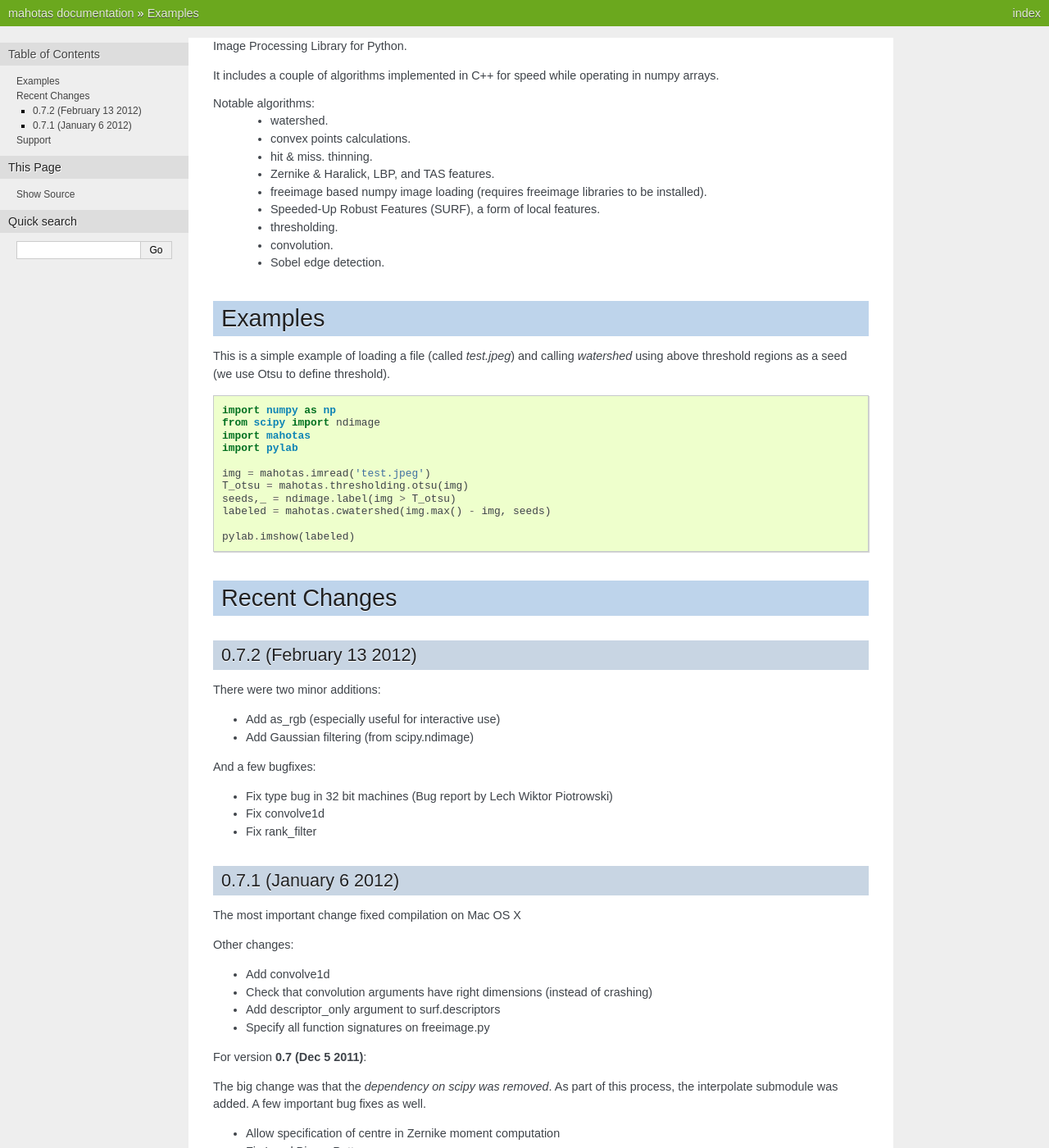
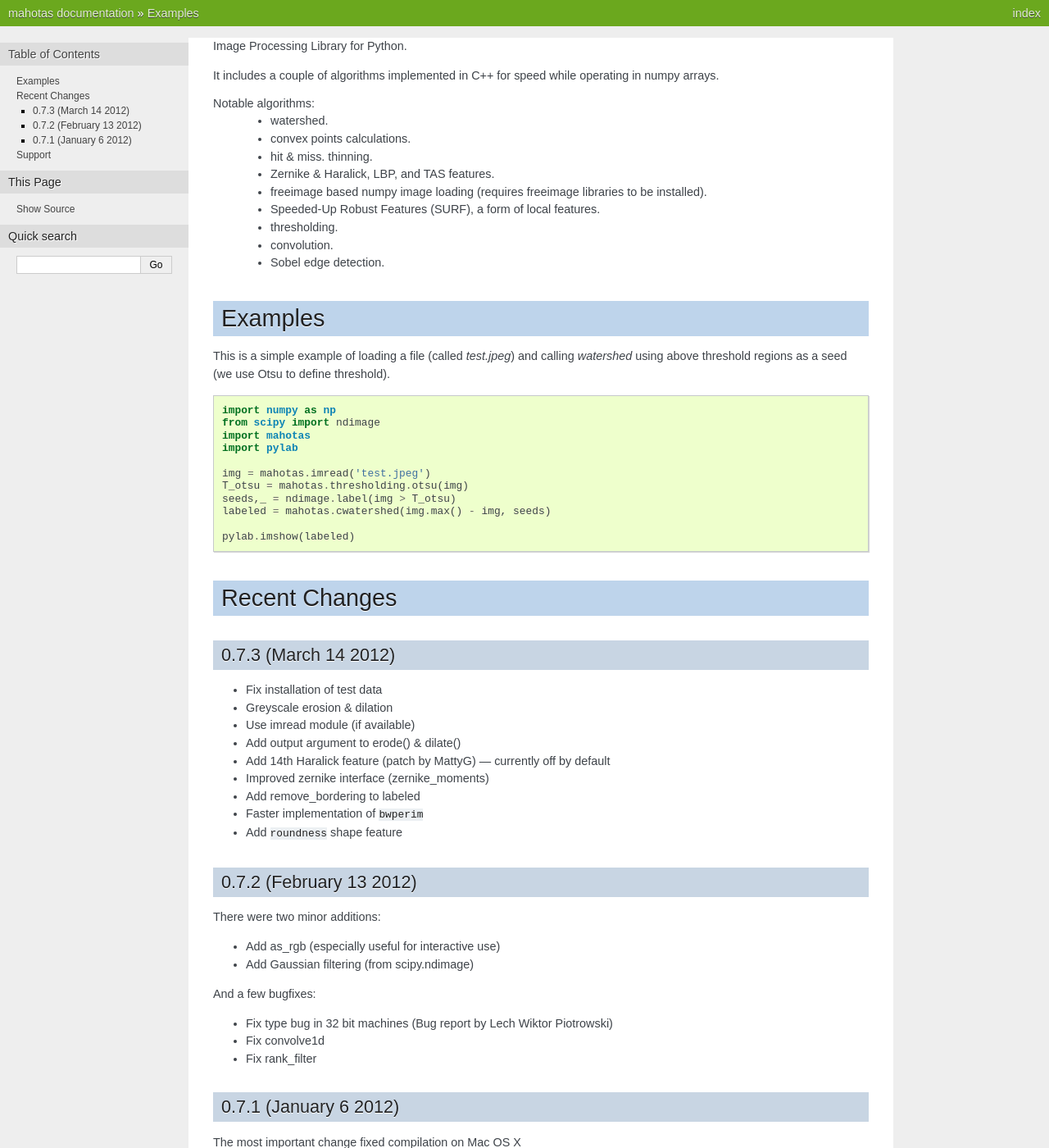
Before and after one commit to luispedro/mahotas, a Sphinx documentation site: the page built from docs/source/readme.rst, in a window 1280 px wide and 1400 px high. Shown: the whole window at 82% size. Built offline with Sphinx 7.4.7, drawn with Linux system fonts in a browser that asks for light colours; formulas are drawn with MathJax 3.

Commit message:
BLD New version: 0.7.3
It's been a month since last release, so update.

Many small improvements:

- Greyscale erosion & dilation
- Use imread module (if available)
- Add output argument to erode() & dilate()
- Add 14th Haralick feature (patch by MattyG) --- currently off by default
- Improved zernike interface (zernike_moments)
- Add remove_bordering to labeled
- Faster implementation of ``bwperim``
- Add ``roundness`` shape feature

And a bugfix:

- Fix installation of test data

```diff
--- a/docs/source/readme.rst
+++ b/docs/source/readme.rst
@@ -41,6 +41,20 @@ threshold).
 
 Recent Changes
 --------------
+
+0.7.3 (March 14 2012)
+~~~~~~~~~~~~~~~~~~~~~~~~
+- Fix installation of test data
+- Greyscale erosion & dilation
+- Use imread module (if available)
+- Add output argument to erode() & dilate()
+- Add 14th Haralick feature (patch by MattyG) --- currently off by default
+- Improved zernike interface (zernike_moments)
+- Add remove_bordering to labeled
+- Faster implementation of ``bwperim``
+- Add ``roundness`` shape feature
+
+
 
 0.7.2 (February 13 2012)
 ~~~~~~~~~~~~~~~~~~~~~~~~
```
Also changed, not shown: README.rst (+13 -0 lines), 2 other files.
